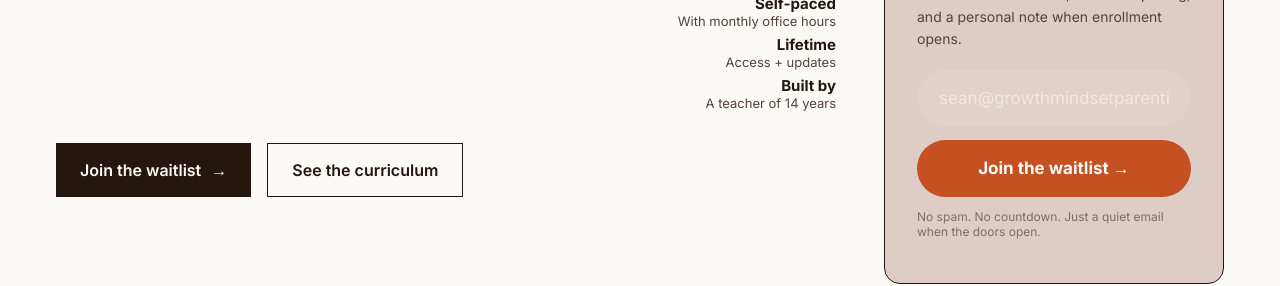
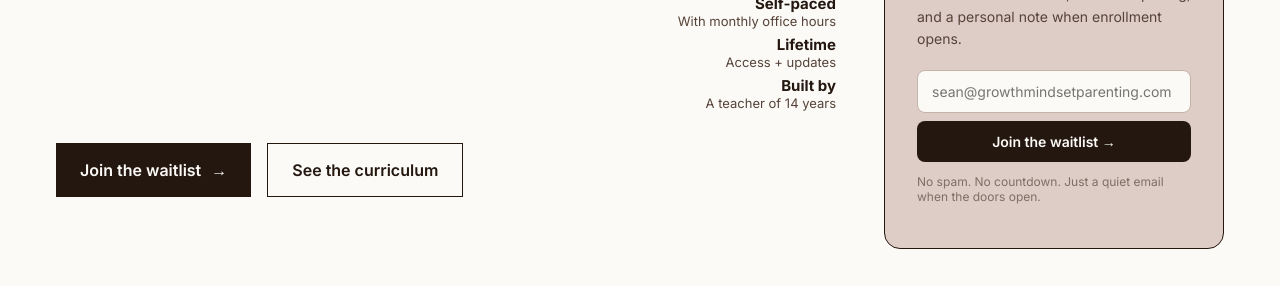
Before and after one commit to katie-we/gmp-website, a Next.js app: page /course in a window 1280 px wide. Shown: the part 366-652 px from the top of the page. Built offline with nearby package versions, Linux system fonts and the light colour scheme; no server answers.

Commit message:
fix: use variant=light on right-rail subscribe form

```diff
--- a/app/course/page.jsx
+++ b/app/course/page.jsx
@@ -174,6 +174,7 @@ export default function CoursePage() {
             A self-paced course on the six skills middle schoolers are building — and how parents teach into each one. Join the waitlist for first access, founder&apos;s pricing, and a personal note when enrollment opens.
           </p>
           <SubscribeForm
+            variant="light"
             inputPlaceholder="sean@growthmindsetparenting.com"
             buttonLabel="Join the waitlist →"
           />
```
